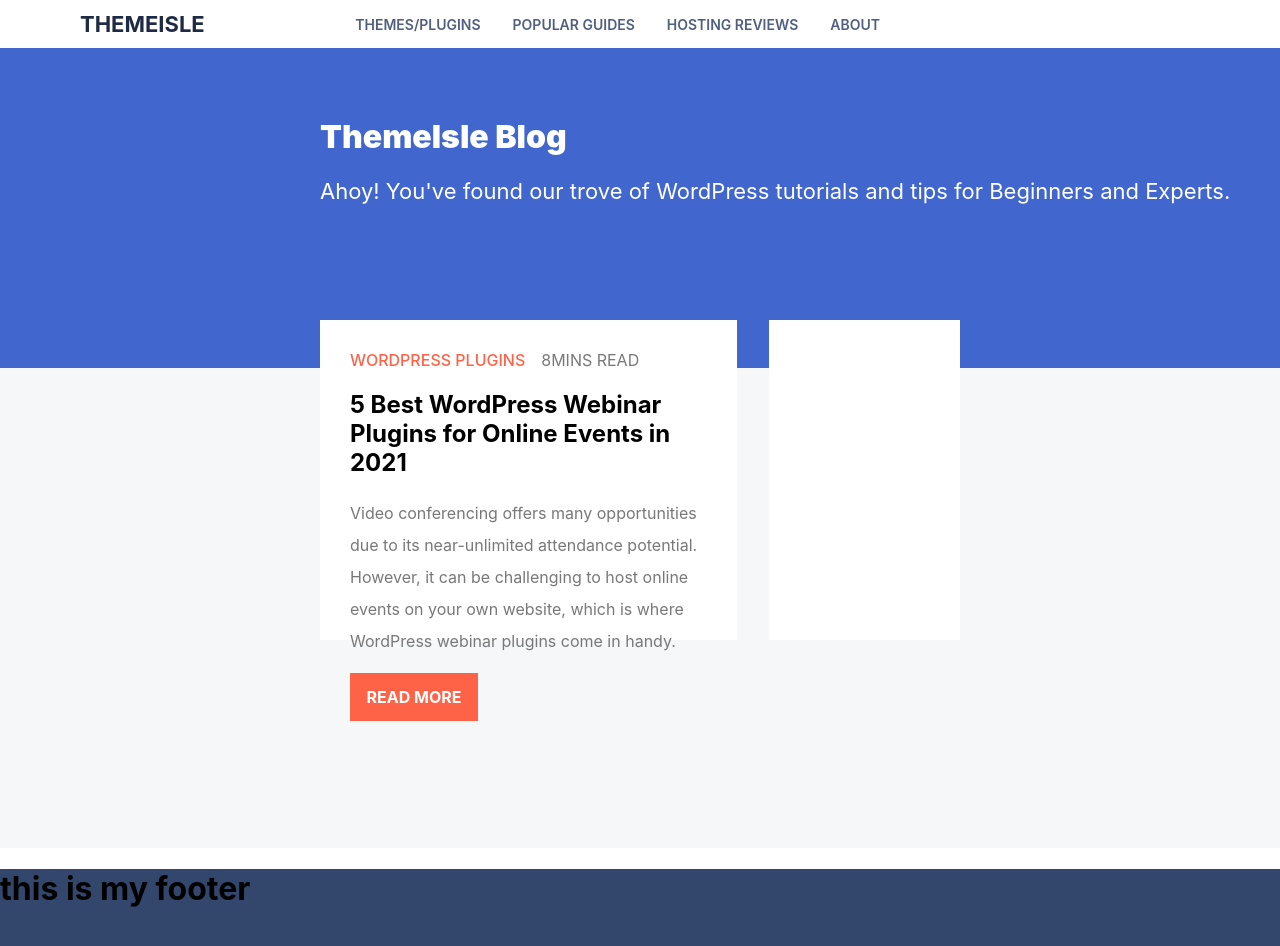
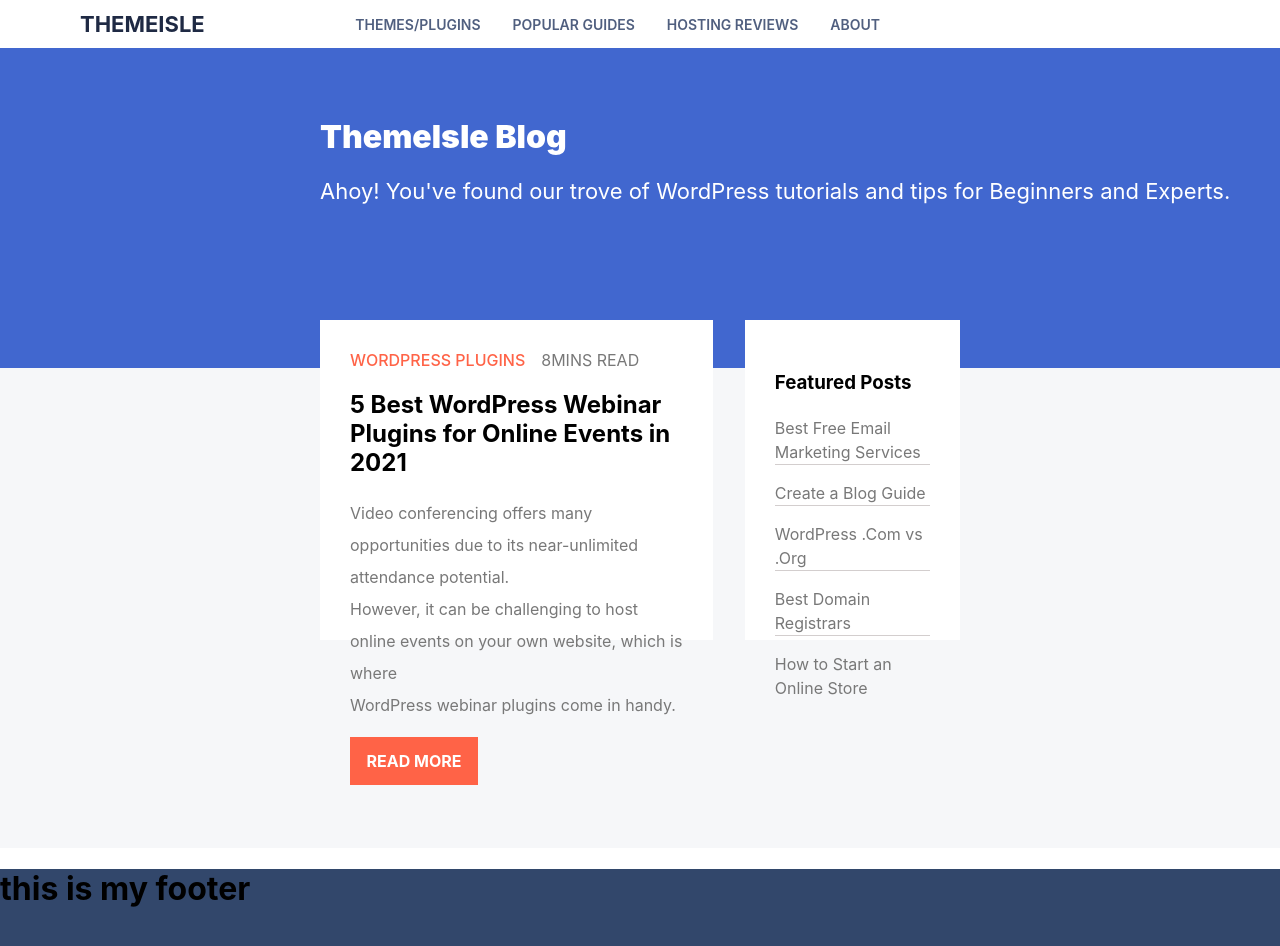
Before and after one commit to Titania01/react-blog, a React (Create React App) app: page / in a window 1280 px wide. Shown: the top 946 px of the page. Built offline with nearby package versions, Linux system fonts and the light colour scheme.

Commit message:
update code base

```diff
--- a/src/App.css
+++ b/src/App.css
@@ -132,8 +132,19 @@ body {
 .two {
   background: #fff;
   height: 20rem;
+  line-height: 1.5;
   width: 30rem;
   margin-left: 2rem;
+  padding: 30px;
+}
+
+.two > p {
+  border-bottom: #d3cece solid 1px;
+  color: #787878;
+}
+
+.two > :last-child {
+  border-bottom: none;
 }
 
 .Footer {
--- a/src/componenets/Holder.jsx
+++ b/src/componenets/Holder.jsx
@@ -12,7 +12,14 @@ function Holder() {
         <h4>READ MORE</h4>
       </div>
     </div>
-    <div className="two"></div>
+    <div className="two">
+      <h3>Featured Posts</h3>
+      <p>Best Free Email Marketing Services</p>
+      <p>Create a Blog Guide</p>
+      <p>WordPress .Com vs .Org</p>
+      <p>Best Domain Registrars</p>
+      <p>How to Start an Online Store</p>
+    </div>
     </div>
   )
 }
```
Also changed, not shown: 1 other file (tests, documents, lock files or other folders).
